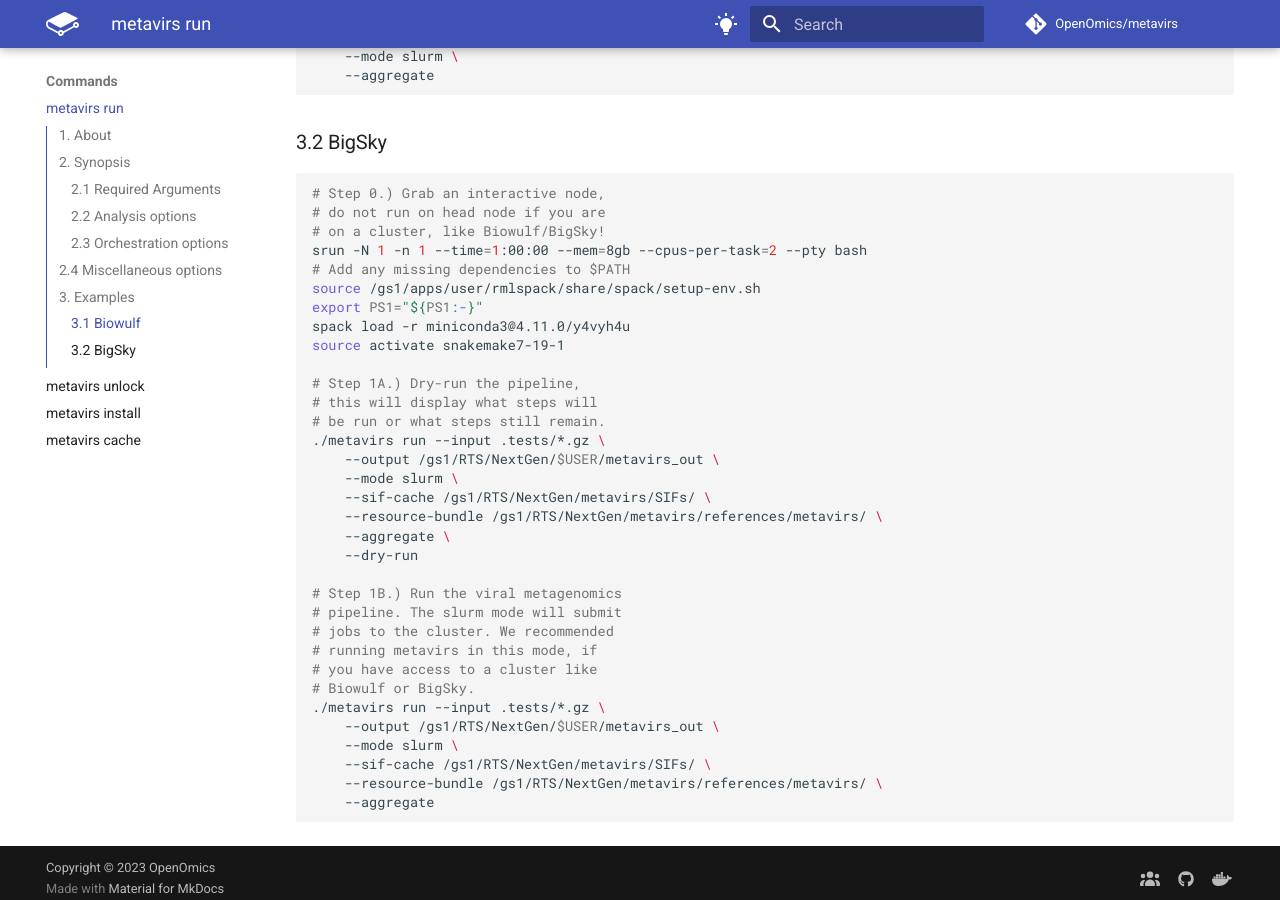
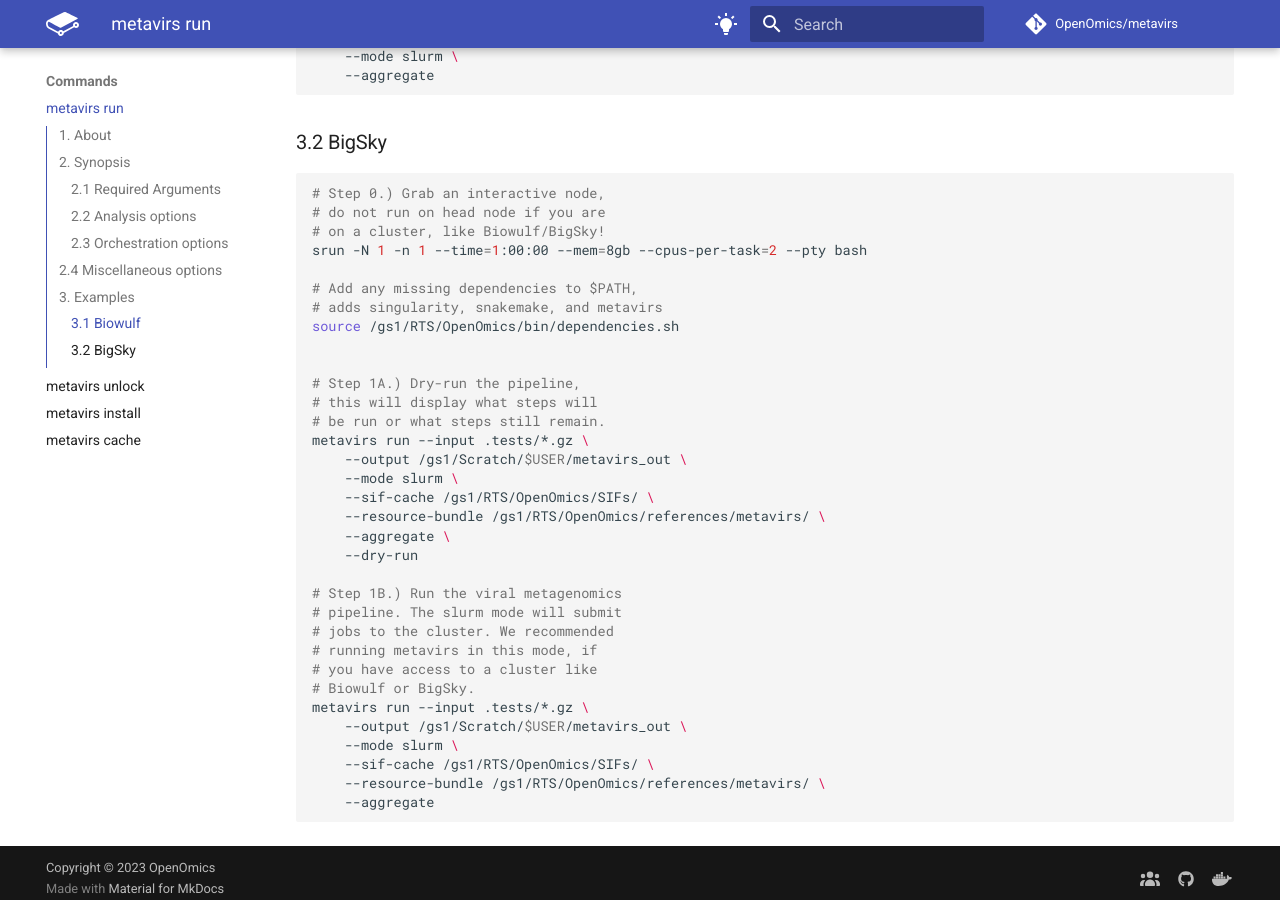
Before and after one commit to OpenOmics/metavirs, an MkDocs documentation site: the page built from docs/usage/run.md, in a window 1280 px wide and 900 px high, scrolled down 5503 px. Built offline with MkDocs 1.6.1 and Material for MkDocs 9.7.7, drawn with Linux system fonts in a browser that asks for light colours; comment, search, counter and statistics services are not loaded; the version menu is left out.

Commit message:
Updating example for BigSky cluster

````diff
--- a/docs/usage/run.md
+++ b/docs/usage/run.md
@@ -204,20 +204,20 @@ module load snakemake
 # do not run on head node if you are
 # on a cluster, like Biowulf/BigSky!
 srun -N 1 -n 1 --time=1:00:00 --mem=8gb --cpus-per-task=2 --pty bash
-# Add any missing dependencies to $PATH
-source /gs1/apps/user/rmlspack/share/spack/setup-env.sh
-export PS1="${PS1:-}"
-spack load -r miniconda3@4.11.0/y4vyh4u
-source activate snakemake7-19-1
+
+# Add any missing dependencies to $PATH,
+# adds singularity, snakemake, and metavirs
+source /gs1/RTS/OpenOmics/bin/dependencies.sh
+
 
 # Step 1A.) Dry-run the pipeline,
 # this will display what steps will
 # be run or what steps still remain.
-./metavirs run --input .tests/*.gz \
-    --output /gs1/RTS/NextGen/$USER/metavirs_out \
+metavirs run --input .tests/*.gz \
+    --output /gs1/Scratch/$USER/metavirs_out \
     --mode slurm \
-    --sif-cache /gs1/RTS/NextGen/metavirs/SIFs/ \
-    --resource-bundle /gs1/RTS/NextGen/metavirs/references/metavirs/ \
+    --sif-cache /gs1/RTS/OpenOmics/SIFs/ \
+    --resource-bundle /gs1/RTS/OpenOmics/references/metavirs/ \
     --aggregate \
     --dry-run
 
@@ -227,10 +227,10 @@ source activate snakemake7-19-1
 # running metavirs in this mode, if
 # you have access to a cluster like
 # Biowulf or BigSky.
-./metavirs run --input .tests/*.gz \
-    --output /gs1/RTS/NextGen/$USER/metavirs_out \
+metavirs run --input .tests/*.gz \
+    --output /gs1/Scratch/$USER/metavirs_out \
     --mode slurm \
-    --sif-cache /gs1/RTS/NextGen/metavirs/SIFs/ \
-    --resource-bundle /gs1/RTS/NextGen/metavirs/references/metavirs/ \
+    --sif-cache /gs1/RTS/OpenOmics/SIFs/ \
+    --resource-bundle /gs1/RTS/OpenOmics/references/metavirs/ \
     --aggregate
 ```
````
